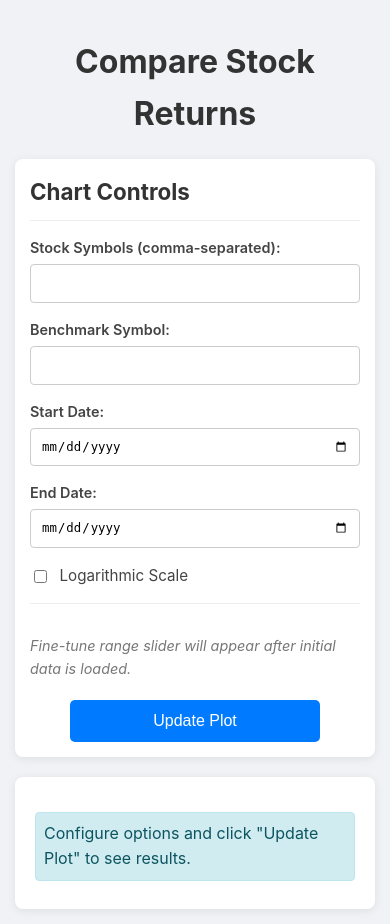
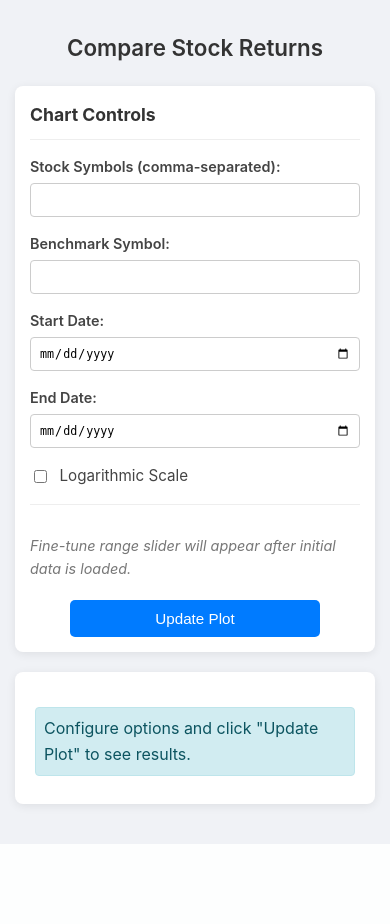
Before and after one commit to brayvid/stock-returns, a Flask app: template templates/index.html in a window 390 px wide. After the commit the page ends 844 px from the top, so only its background shows below. Run offline with Flask 3, Linux system fonts and the light colour scheme; the template is opened without the code that fills it, so the values that code supplies are empty; some libraries are stand-ins or nearby versions.

Commit message:
Title size mobile

```diff
--- a/templates/index.html
+++ b/templates/index.html
@@ -181,11 +181,58 @@
         }
         */
 
+        .main-page-title { /* Style for the main title */
+            text-align: center;
+            color: #333;
+            margin-bottom: 20px;
+            font-size: 2.2em; /* Default size for larger screens */
+            font-weight: 600; /* Example font weight */
+        }
+
+        /* --- Responsive adjustments --- */
+
+        /* For mobile devices (e.g., screens less than 768px wide) */
+        @media (max-width: 768px) {
+            .main-page-title {
+                font-size: 1.6em; /* Smaller font size for mobile */
+                margin-bottom: 15px; /* Adjust margin if needed */
+            }
+
+            .controls-area h2 { /* Example: also adjust controls area title */
+                font-size: 1.2em;
+            }
+
+            /* You can add other mobile-specific styles here */
+            input[type="text"],
+            input[type="date"],
+            select {
+                padding: 8px; /* Slightly smaller padding on mobile inputs */
+                font-size: 0.9em;
+            }
+             button[type="submit"] {
+                padding: 10px 15px;
+                font-size: 0.95em;
+            }
+            .fine-tune-slider-container h3 {
+                font-size: 1em;
+            }
+        }
+
+        /* Optional: Even smaller screens */
+        @media (max-width: 480px) {
+            .main-page-title {
+                font-size: 1.4em; /* Even smaller for very small screens */
+            }
+             .controls-area h2 {
+                font-size: 1.1em;
+            }
+        }
+
     </style>
 </head>
 <body>
     <div class="page-wrapper">
-        <h1 style="text-align: center; color: #333; margin-bottom: 20px;">Compare Stock Returns</h1>
+        <h1 class="main-page-title" style="text-align: center; color: #333; margin-bottom: 20px;">Compare Stock Returns</h1>
         <form method="GET" action="/" class="content-form">
             <div class="controls-area">
                 <h2>Chart Controls</h2>
```
